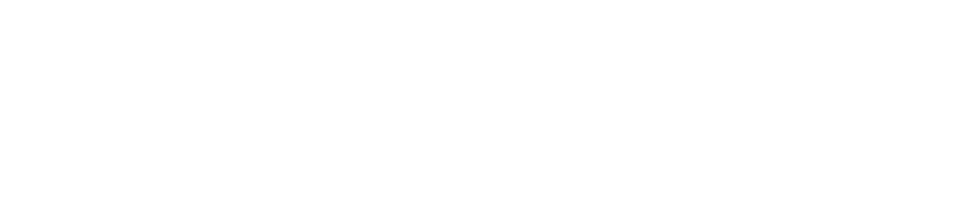
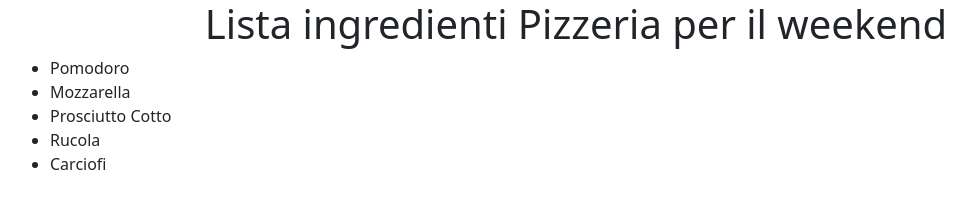
Before and after one commit to Frankosviz/vue-todolist, a plain HTML site: page index.html in a window 1280 px wide. Shown: the whole page, without its empty margins (64-1039 px from the left). Drawn offline with nearby package versions, Linux system fonts and the light colour scheme.

Commit message:
Todolist VueJs - Building Structure

```diff
--- a/index.html
+++ b/index.html
@@ -12,7 +12,7 @@
     <link rel="stylesheet" href="./css/style.css" />
     <script src='https://unpkg.com/vue@3/dist/vue.global.js'></script>
     <script src="./js/script.js" type="module"></script>
-    <title>Viaggio al mare</title>
+    <title>Lista ingredienti pizzeria</title>
 
 </head>
 
@@ -20,8 +20,32 @@
 
 <div id="app">
 
+    <div class="container">
+        <h1 class="text-center">
+            Lista ingredienti Pizzeria per il weekend
+        </h1>
+        <ul>
+            <li v-for="(item, index) in ingredienti" :key="item.id">
+                <span>{{ item.text }}</span>
+            </li>
+        </ul>
 </div>
 
 </body>
 
 </html>
+
+<!--
+    MILESTONE 1
+
+    Stampare all'interno di una lista HTML un item per ogni todo.
+    Se la proprietà done è uguale a true, visualizzare il testo del todo sbarrato.
+
+    MILESTONE 2
+
+    Visualizzare a fianco ad ogni item ha una "x": cliccando su di essa, il todo viene rimosso dalla lista.
+
+    MILESTONE 3
+
+    Predisporre un campo di input testuale e un pulsante "aggiungi": cliccando sul pulsante, il testo digitato viene letto e utilizzato per creare un nuovo todo, che quindi viene aggiunto alla lista dei todo esistenti.
+-->
--- a/js/data.js
+++ b/js/data.js
@@ -0,0 +1,26 @@
+export const ingredienti = [
+    {
+        id: 1,
+        text: "Pomodoro",
+        acquistato: false
+    },
+    {
+        id: 2,
+        text: "Mozzarella",
+        acquistato: false
+    },
+    {
+        id: 3,
+        text: "Prosciutto Cotto",
+        acquistato: false
+    },
+    {
+        id: 4,
+        text: "Rucola",
+        acquistato: false
+    },
+    {
+        id: 5,
+        text: "Carciofi",
+        acquistato: false
+    }];
--- a/js/script.js
+++ b/js/script.js
@@ -0,0 +1,15 @@
+
+import { ingredienti } from "./data.js";
+
+const { createApp } = Vue;
+
+createApp({
+    data() {
+        return {
+            ingredienti: ingredienti
+        }
+    },
+    methods: {
+
+    }
+}).mount('#app')
```
